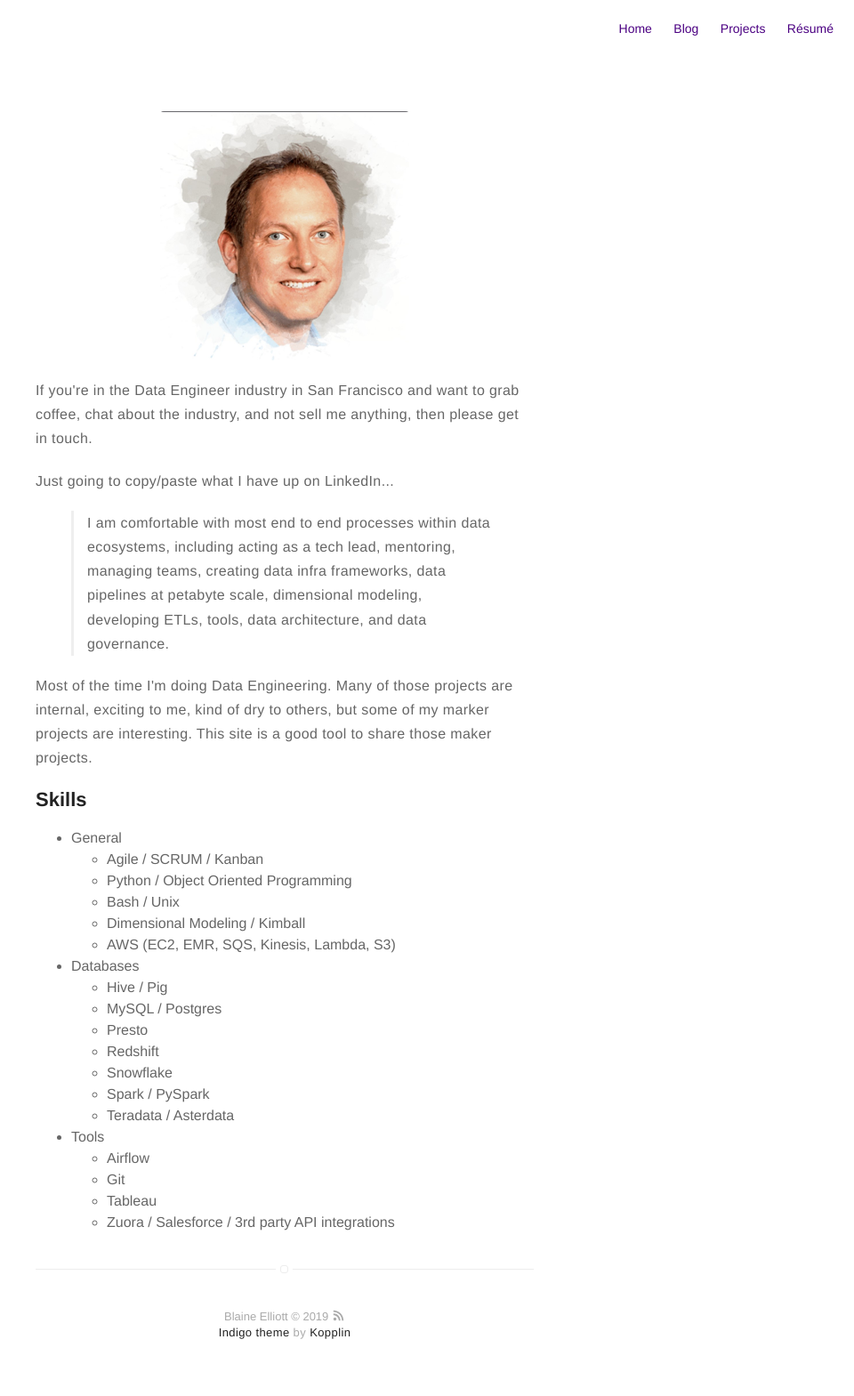
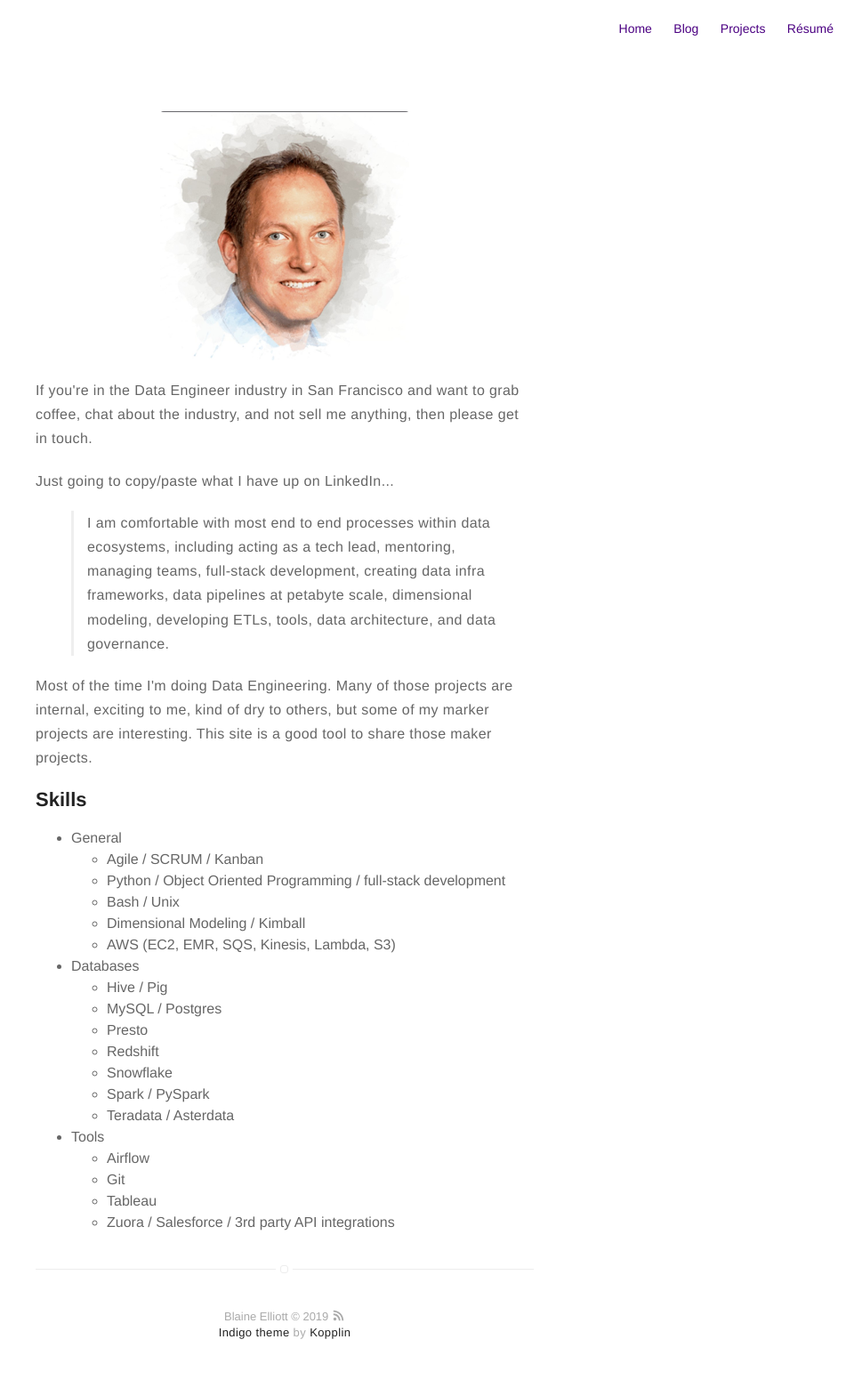
Before and after one commit to iblaine/iblaine.github.io, a Jekyll site: the page built from about.md, in a window 1280 px wide. Shown: the whole page at 89% size, without its empty margins (320-1280 px from the left). Built offline with Jekyll 4.4.1, drawn with Linux system fonts in a browser that asks for light colours.

Commit message:
Important git comment

```diff
--- a/about.md
+++ b/about.md
@@ -8,7 +8,7 @@ layout: page
 <p>If you're in the Data Engineer industry in San Francisco and want to grab coffee, chat about the industry, and not sell me anything, then please get in touch.</p>
 
 <p>Just going to copy/paste what I have up on LinkedIn...</p>
->I am comfortable with most end to end processes within data ecosystems, including acting as a tech lead, mentoring, managing teams, creating data infra frameworks, data pipelines at petabyte scale, dimensional modeling, developing ETLs, tools, data architecture, and data governance.
+>I am comfortable with most end to end processes within data ecosystems, including acting as a tech lead, mentoring, managing teams, full-stack development, creating data infra frameworks, data pipelines at petabyte scale, dimensional modeling, developing ETLs, tools, data architecture, and data governance.
 
 <p>Most of the time I'm doing Data Engineering.  Many of those projects are internal, exciting to me, kind of dry to others, but some of my marker projects are interesting.  This site is a good tool to share those maker projects.</p>
 
@@ -18,7 +18,7 @@ layout: page
 <li>General</li>
     <ul class="skill-list">
     <li>Agile / SCRUM / Kanban</li>
-    <li>Python / Object Oriented Programming</li>
+    <li>Python / Object Oriented Programming / full-stack development</li>
     <li>Bash / Unix</li>
     <li>Dimensional Modeling / Kimball</li>
     <li>AWS (EC2, EMR, SQS, Kinesis, Lambda, S3)</li>
```
